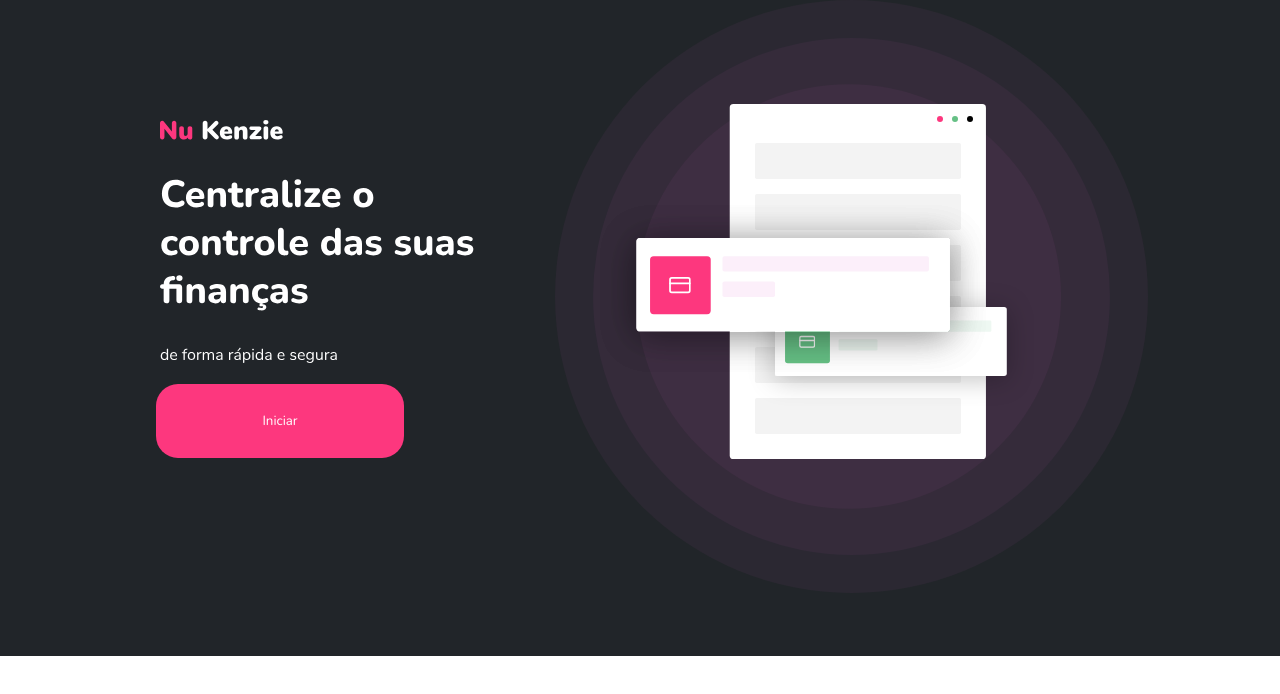
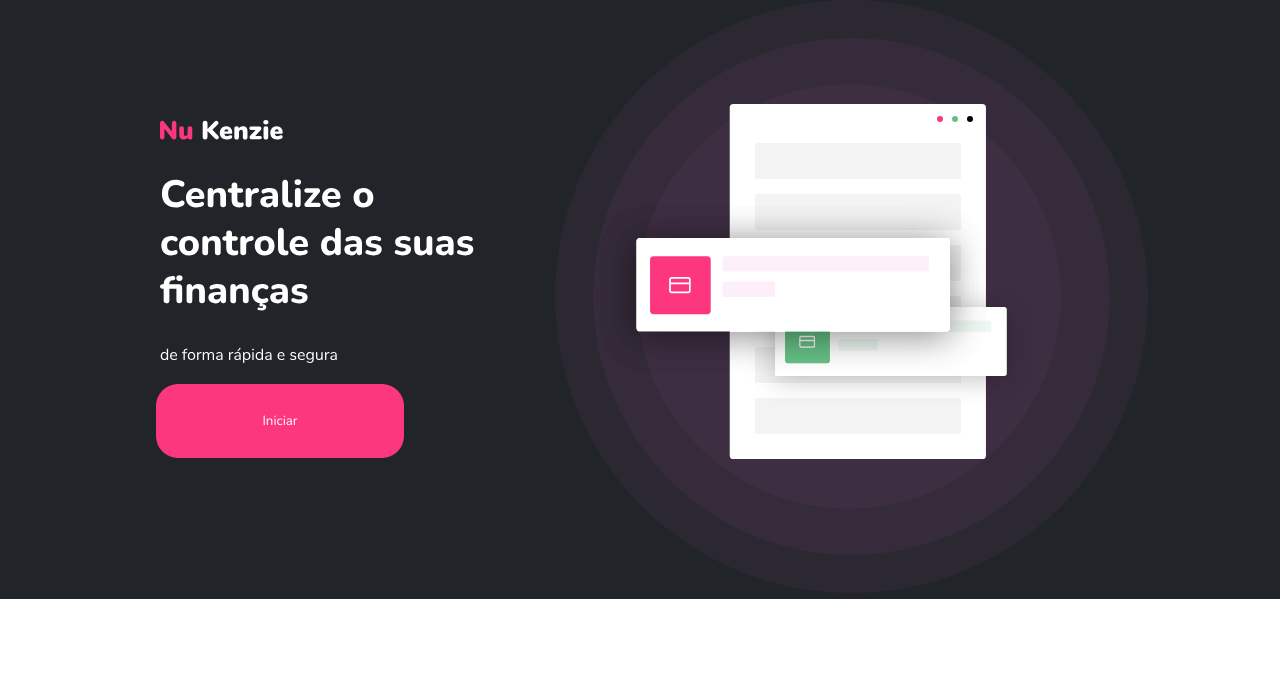
Before and after one commit to educcarnn/CostCaptor, a React (Create React App) app: page / in a window 1280 px wide. Shown: the top 694 px of the page. Built offline with nearby package versions, Linux system fonts and the light colour scheme.

Commit message:
fix: sizes home

```diff
--- a/src/App.css
+++ b/src/App.css
@@ -1,12 +1,14 @@
-
 * {
   box-sizing: border-box;
-  font-family: 'Nunito', sans-serif;
+  font-family: "Nunito", sans-serif;
+}
+body {
+  margin: 0;
+  padding: 0;
+}
 
+.Container {
+  width: 100%;
+  padding: 0;
+  margin: 0;
 }
-  .Container{
-    width: 100%;
-    max-width: 86rem;
-    padding: .8rem;
-    margin: 0 auto;
-  }
--- a/src/App.js
+++ b/src/App.js
@@ -21,13 +21,15 @@
   }
 
   function removeFilter(value) {
-    const newItemsFilter = filterTransactions.filter((item, index) => index !== value);
+    const newItemsFilter = filterTransactions.filter(
+      (item, index) => index !== value
+    );
 
     setfilterTransactions(newItemsFilter);
   }
 
   return (
-    <div className="App">
+    <div className="Container">
       {home ? (
         <PageFirst setHome={setHome} home={home}></PageFirst>
       ) : (
@@ -54,10 +56,16 @@
             )}
             <>
               {filterTransactions.length > 0 ? (
-                <ShowFilters filterTransactions={filterTransactions} removeFilter={removeFilter} />
+                <ShowFilters
+                  filterTransactions={filterTransactions}
+                  removeFilter={removeFilter}
+                />
               ) : (
                 <>
-                  <List listTransactions={listTransactions} remove={remove}></List>
+                  <List
+                    listTransactions={listTransactions}
+                    remove={remove}
+                  ></List>
                 </>
               )}
             </>
@@ -65,7 +73,6 @@
         </div>
       )}
     </div>
-
   );
 }
 
--- a/src/pages/home/style.css
+++ b/src/pages/home/style.css
@@ -1,6 +1,7 @@
 .background {
     background-color:#212529;
-    height: 41rem;
+    width:100%;
+    height: 100%;
 }
 .Menu-Home{
     margin-left: 10rem;
```
Lines whose indentation alone changed are shown as unchanged.
